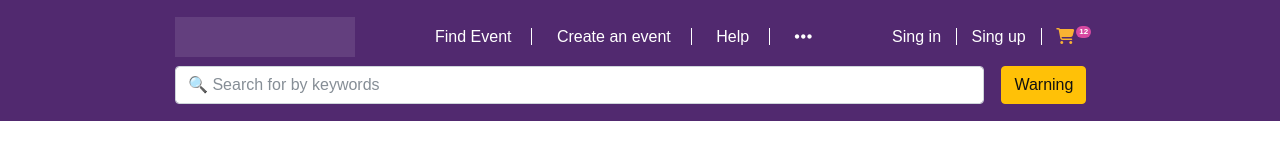
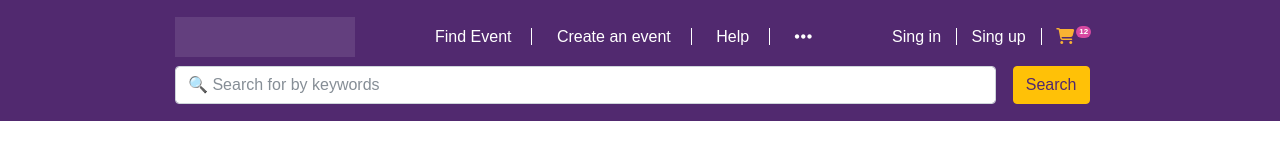
Before and after one commit to nemobgs/Brick, a plain HTML site: page index.html in a window 1280 px wide. Drawn offline with nearby package versions, Linux system fonts and the light colour scheme.

Commit message:
second commit

```diff
--- a/index.html
+++ b/index.html
@@ -53,7 +53,7 @@
                 	<div class="inputBlock">
                 	<input type="text" class="form-control" placeholder="&#128269; Search for by keywords" aria-label="Username" aria-describedby="basic-addon1">
                 	</div>
-                	<button type="button" class="btn btn-warning">Warning</button>
+                	<button type="button" class="btn btn-warning">Search</button>
                 </div>
             </div>
         </header>
--- a/style.css
+++ b/style.css
@@ -88,8 +88,9 @@ a:hover{
 }
 .inputBlock{
 	margin-left: 105px;
-	width: 71%;
+	width: 72%;
 }
 .btn-warning{
 	margin-left: 17px;
+	color: #51296f;
 }
```
